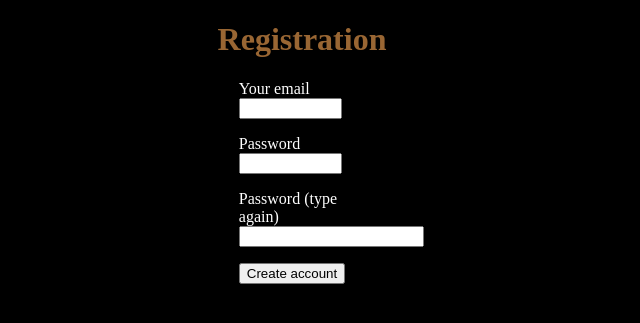
After one commit to helloworld4/GC, a PHP site: page /GC/pages/registration.php in a window 1280 px wide. The commit adds this page. Shown: the top 323 px of the page, without its empty margins (338-978 px from the left). Run offline with PHP 8.4, Linux system fonts and the light colour scheme.

```diff
--- a/pages/grade.php
+++ b/pages/grade.php
@@ -21,13 +21,13 @@
 				WHERE email='$email'";
 		$db->exec($command);
 
-		$query="SELECT num_solved from accounts
+		/* $query="SELECT num_solved from accounts
 				WHERE email='$email'";
 		$ns=$db->query($query);
 		$ns=$ns->fetch();
 		$ns=$ns[0];
 		$ns+=1;
-		setcookie("num_solved",$ns,0,"http://localhost/GC");
+		setcookie("num_solved",$ns,0,"http://localhost/GC"); */
 
 		$command="UPDATE problems
 				  SET num_solutions=num_solutions+1
--- a/pages/index.php
+++ b/pages/index.php
@@ -30,7 +30,7 @@
 							<p><b>Email</b> <br> <input type="email" class="emailfield" name="email" placeholder="Enter your email address"> <br>
 							   <b>Password</b> <br> <input type="password" class="passwordfield" name="password" placeholder="Enter your password"> </p>
 							<p><input type="submit" name="submit" value="Login"></p>
-							<p><a href="http://localhost/GC/pages/registration.html">First time user? Click here to register!</a></p>
+							<p><a href="http://localhost/GC/pages/registration.php">First time user? Click here to register!</a></p>
 						</form>
         				<!--<p id="loginref"><a href="pages/login.html">Click here to login</a></p> -->
 
--- /dev/null
+++ b/pages/registration.php
@@ -0,0 +1,21 @@
+<!DOCTYPE HTML>
+<html>
+	<head>
+		<meta http-equiv="Content-Type" content="text/html; charset=utf-8" />
+		<title>Registration Page</title>
+		<link rel="stylesheet" href="../styles/registration.css">
+	</head>
+	<body>
+		<header>
+			<h1>Registration</h1>
+		</header>
+		<section>
+			<form name="register" action="http://localhost/GC/pages/register.php" method="post" accept-charset="utf-8">
+				<p>Your email<input type="email" class="emailfield" name="email"></p>
+				<p>Password<input type="password" class="passwordfield" name="password"></p>
+				<p>Password (type again)<input type="password" name="rpassword"></p>
+				<input type='submit' name='Submit' value='Create account'>
+			</form>
+		</section>
+	</body>
+</html>
```
